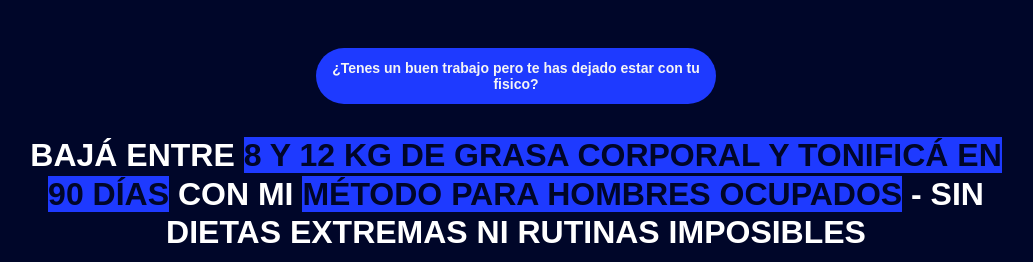
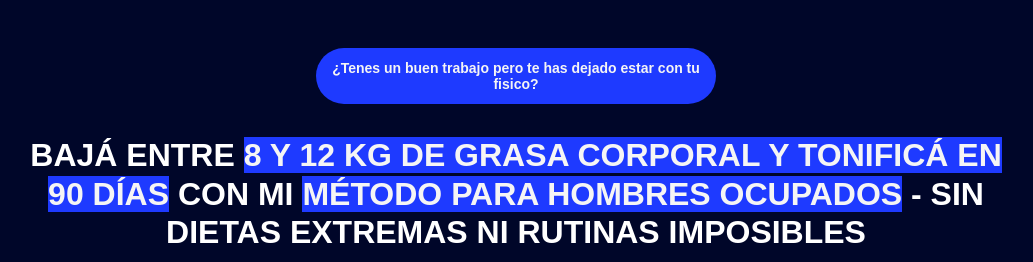
Before and after one commit to tomascosta2/Santiago-Rama, a Next.js app: page / in a window 1280 px wide. Shown: the top 262 px of the page, without its empty margins (124-1157 px from the left). Built offline with nearby package versions, Linux system fonts and the light colour scheme.

Commit message:
Colores page

```diff
--- a/src/app/page.tsx
+++ b/src/app/page.tsx
@@ -59,11 +59,11 @@ export default function Home() {
           <h1 className="text-center text-[20px] md:text-[32px] font-bold leading-[120%]">
             <span>
               BAJÁ ENTRE{" "}
-              <span className="bg-[var(--primary)] text-[var(--background)]">
+              <span className="bg-[var(--primary)] text-[var(--text-primary)]">
                 8 Y 12 KG DE GRASA CORPORAL Y TONIFICÁ EN 90 DÍAS
               </span>{" "}
               CON MI{" "}
-              <span className="bg-[var(--primary)] text-[var(--background)]">
+              <span className="bg-[var(--primary)] text-[var(--text-primary)]">
                 MÉTODO PARA HOMBRES OCUPADOS
               </span>{" "}
               - SIN DIETAS EXTREMAS NI RUTINAS IMPOSIBLES
```
